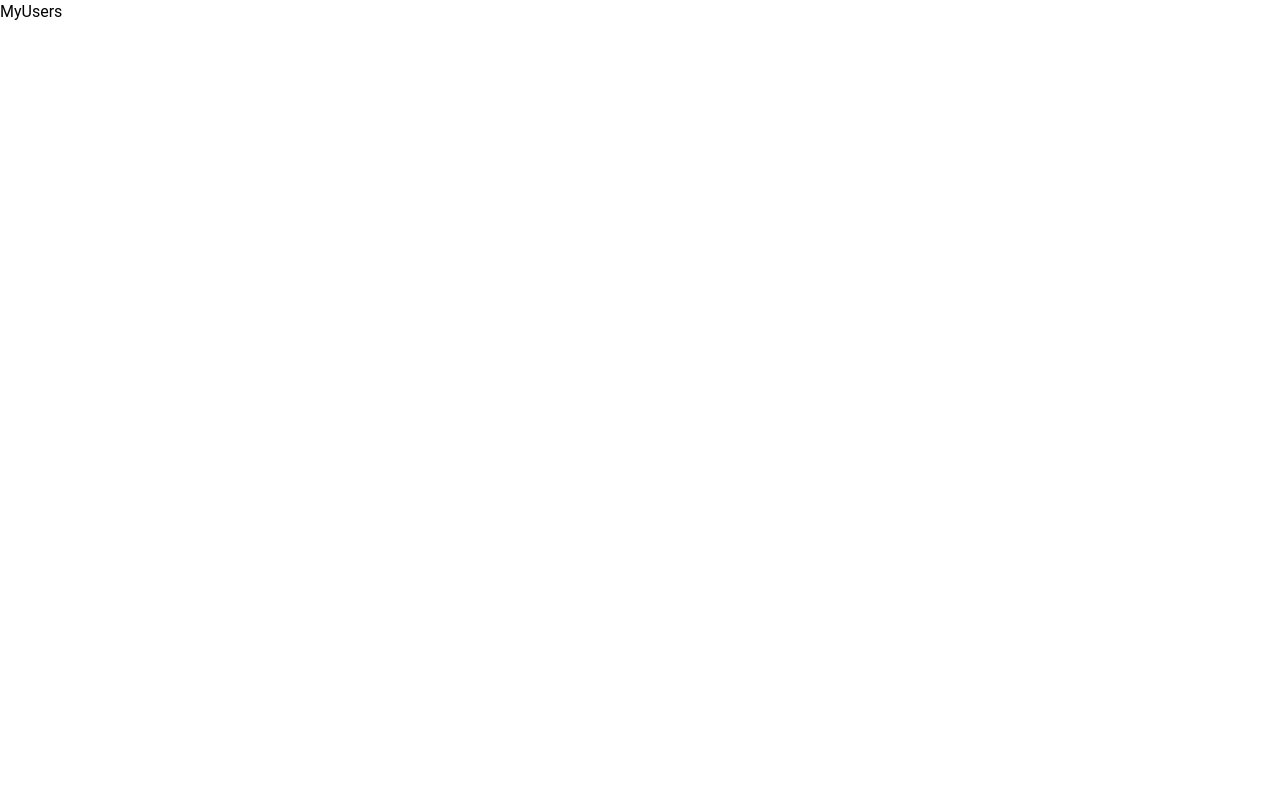
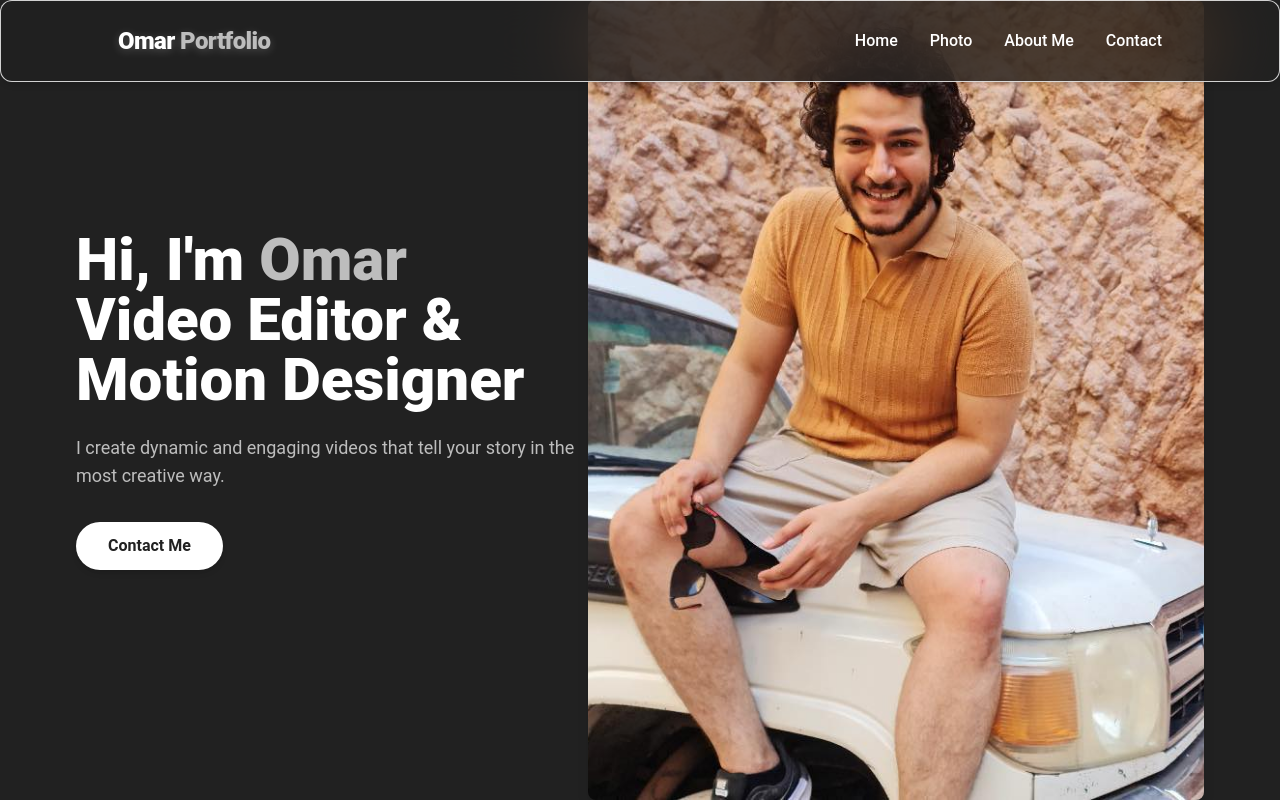
Before and after one commit to Basel5050/omarProject, a React (Vite) app: page / in a window 1280 px wide. Built offline with nearby package versions, Linux system fonts and the light colour scheme.

Commit message:
navBar and HeroSection

```diff
--- a/package.json
+++ b/package.json
@@ -13,6 +13,7 @@
     "@heroicons/react": "^2.2.0",
     "@material-tailwind/react": "^2.1.10",
     "@reduxjs/toolkit": "^2.7.0",
+    "framer-motion": "^12.9.2",
     "react": "18.2.0",
     "react-dom": "18.2.0",
     "react-icons": "^5.5.0",
--- a/src/index.css
+++ b/src/index.css
@@ -1,3 +1,23 @@
 @tailwind base;
 @tailwind components;
 @tailwind utilities;
+
+@layer utilities {
+    .animate-3d {
+      animation: spin3d 1s ease-out forwards;
+      animation-delay: 0.3s;
+    }
+
+    @keyframes spin3d {
+      0% {
+        transform: rotateY(90deg) scale(0.5);
+        opacity: 0;
+        filter: blur(2px);
+      }
+      100% {
+        transform: rotateY(0deg) scale(1);
+        opacity: 1;
+        filter: blur(0);
+      }
+    }
+  }
--- a/src/pages/users/MyUsers.jsx
+++ b/src/pages/users/MyUsers.jsx
@@ -1,8 +1,18 @@
 import React from 'react'
+import Home from './home/Home'
+import UserDesktopNavbar from './components/userHeader/UserDesktopNavbar'
+import { Route, Routes } from 'react-router-dom'
 
 const MyUsers = () => {
   return (
-    <div>MyUsers</div>
+    <div className=' w-full bg-blue-gray-900 '>
+      <UserDesktopNavbar/>
+      <Routes>
+        <Route index element = {<Home/>} />
+      </Routes>
+
+    </div>
+
   )
 }
 
--- a/src/pages/users/components/userHeader/UserDesktopNavbar.jsx
+++ b/src/pages/users/components/userHeader/UserDesktopNavbar.jsx
@@ -1,69 +1,64 @@
-import React, { useState } from 'react';
+import React, { useState, useEffect } from 'react';
 import {
   Navbar,
   Typography,
-  Button,
-  IconButton,
-  Collapse,
 } from "@material-tailwind/react";
-import { Bars3Icon, XMarkIcon } from '@heroicons/react/24/outline';
+import { motion } from 'framer-motion';
+
 const UserDesktopNavbar = () => {
-    const [openNav, setOpenNav] = useState(false);
+  const [scrolled, setScrolled] = useState(false);
 
   const navItems = ["Home", "Photo", "About Me", "Contact"];
+
+  useEffect(() => {
+    const handleScroll = () => {
+      setScrolled(window.scrollY > 20);
+    };
+    window.addEventListener('scroll', handleScroll);
+    return () => window.removeEventListener('scroll', handleScroll);
+  }, []);
+
   return (
-    <Navbar className="bg-gray-900 text-white px-6 py-4 rounded-none">
-    <div className="container mx-auto flex items-center justify-between">
-      {/* Logo */}
-      <Typography variant="h6" className="cursor-pointer">
-        Omar Portfolio
+    <Navbar
+      className={`fixed top-0 w-full z-50 transition-all duration-500 ${
+        scrolled ? 'bg-gray-900 shadow-md backdrop-blur-md' : 'bg-gray-900/80'
+      }`}
+    >
+      <div className="container mx-auto flex items-center justify-between py-2 px-4 lg:px-12">
+        {/* Logo with Framer Motion */}
+        <motion.div
+          initial={{ opacity: 0, y: -20 }}
+          animate={{ opacity: 1, y: 0 }}
+          transition={{ duration: 0.8, delay: 0.3, ease: 'easeOut' }}
+        >
+          <Typography
+            variant="h4"
+            className="cursor-pointer text-white font-extrabold tracking-tight text-xl sm:text-2xl drop-shadow-[0_2px_4px_rgba(255,255,255,0.2)]"
+          >
+            Omar <span className="text-gray-400">Portfolio</span>
           </Typography>
+        </motion.div>
 
-      {/* Desktop Links */}
-      <div className="hidden lg:flex items-center gap-6">
+        {/* Navigation Links with Subtle Hover */}
+        <div className="flex gap-4 sm:gap-6 md:gap-8 items-center">
           {navItems.map((item, index) => (
-          <Typography
+            <motion.a
               key={index}
-            as="a"
               href={`#${item.replace(/\s+/g, '').toLowerCase()}`}
-            className="font-medium hover:text-gray-400 transition"
+              className="text-white text-xs sm:text-sm md:text-base font-medium relative"
+              whileHover={{
+                scale: 1.05,
+                color: "#d1d5db", // رمادي فاتح عند الهوفر
+                transition: { type: "tween", ease: "easeInOut", duration: 0.3 },
+              }}
             >
               {item}
-          </Typography>
+            </motion.a>
           ))}
         </div>
+      </div>
+    </Navbar>
+  );
+};
 
-      {/* Mobile Menu Button */}
-      <IconButton
-        variant="text"
-        className="lg:hidden text-white"
-        onClick={() => setOpenNav(!openNav)}
-      >
-        {openNav ? (
-          <XMarkIcon className="h-6 w-6" />
-        ) : (
-          <Bars3Icon className="h-6 w-6" />
-        )}
-      </IconButton>
-    </div>
-
-    {/* Mobile Menu Collapse */}
-    <Collapse open={openNav}>
-      <div className="flex flex-col gap-4 mt-4 px-4 lg:hidden">
-        {navItems.map((item, index) => (
-          <Typography
-            key={index}
-            as="a"
-            href={`#${item.replace(/\s+/g, '').toLowerCase()}`}
-            className="font-medium hover:text-gray-400 transition"
-          >
-            {item}
-          </Typography>
-        ))}
-      </div>
-    </Collapse>
-  </Navbar>
-    )
-}
-
-export default UserDesktopNavbar
+export default UserDesktopNavbar;
--- a/src/pages/users/home/Home.jsx
+++ b/src/pages/users/home/Home.jsx
@@ -0,0 +1,14 @@
+import React from 'react'
+import UserDesktopNavbar from '../components/userHeader/UserDesktopNavbar'
+import HeroSection from './components/HeroSection'
+
+const Home = () => {
+  return (
+
+    <div className=' w-full '>
+        <HeroSection/>
+    </div>
+  )
+}
+
+export default Home
--- /dev/null
+++ b/src/pages/users/home/components/HeroSection.jsx
@@ -0,0 +1,59 @@
+import React from 'react';
+import { motion } from 'framer-motion';
+
+const HeroSection = () => {
+  return (
+    <section className="h-screen bg-gray-900 flex flex-col-reverse lg:flex-row items-center justify-center px-6 relative overflow-hidden">
+
+      {/* Text Content */}
+      <div className="z-10 text-center lg:text-left max-w-lg">
+        <motion.h1
+          initial={{ opacity: 0, y: -50 }}
+          animate={{ opacity: 1, y: 0 }}
+          transition={{ duration: 1, delay: 0.3, ease: "easeOut" }}
+          className="text-white text-4xl sm:text-5xl md:text-6xl font-extrabold leading-tight"
+        >
+          Hi, I'm <span className="text-gray-400">Omar</span><br />
+          Video Editor & Motion Designer
+        </motion.h1>
+
+        <motion.p
+          initial={{ opacity: 0, y: 20 }}
+          animate={{ opacity: 1, y: 0 }}
+          transition={{ duration: 1, delay: 0.8, ease: "easeOut" }}
+          className="text-gray-400 text-sm sm:text-base md:text-lg mt-6"
+        >
+          I create dynamic and engaging videos that tell your story in the most creative way.
+        </motion.p>
+
+        <motion.a
+          href="#contact"
+          initial={{ opacity: 0, scale: 0.8 }}
+          animate={{ opacity: 1, scale: 1 }}
+          transition={{ duration: 1, delay: 1.2, ease: "easeOut" }}
+          className="mt-8 inline-block px-8 py-3 bg-white text-gray-900 font-bold rounded-full text-sm sm:text-base shadow-md hover:scale-105 hover:bg-gray-200 transition-all duration-300"
+        >
+          Contact Me
+        </motion.a>
+      </div>
+
+      {/* Image */}
+      <div className="relative w-full h-1/2 lg:h-full lg:w-1/2">
+        {/* الصورة في الكمبيوتر */}
+        <img
+          src="/omar.jpg"
+          alt="Omar"
+          className="hidden lg:block object-cover w-full h-full rounded-lg shadow-lg"
+        />
+
+        {/* الصورة كخلفية للموبايل */}
+        <div
+          className="absolute inset-0 lg:hidden bg-cover bg-center opacity-30"
+          style={{ backgroundImage: "url('/omar.jpg')" }}
+        ></div>
+      </div>
+    </section>
+  );
+};
+
+export default HeroSection;
```
Also changed, not shown: jsconfig.json (added, +9 -0 lines), public/omar.jpg (added), src/pages/users/components/userHeader/UserHeader.jsx (deleted), src/pages/users/components/userHeader/UserMobileNavbar.jsx (deleted), vercel.json (added), 1 other file (tests, documents, lock files or other folders). Lines whose indentation alone changed are shown as unchanged.
